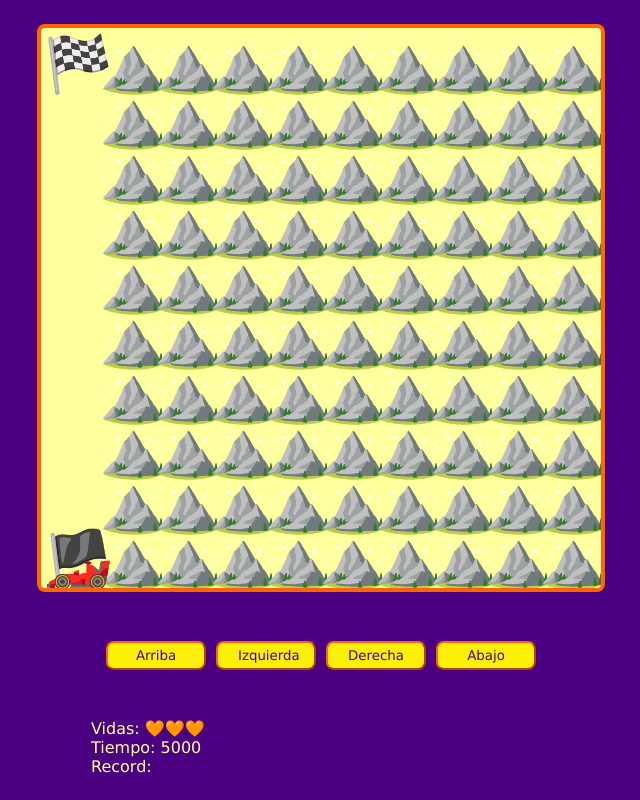
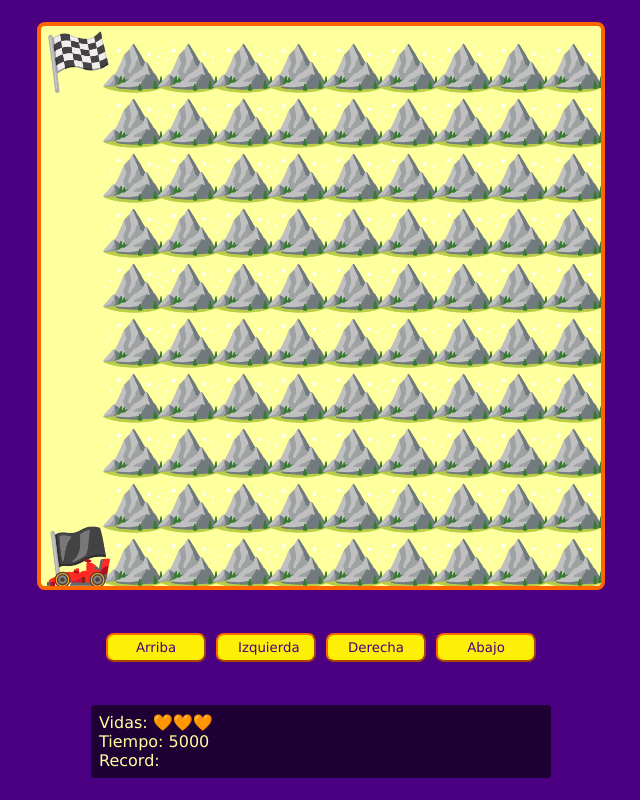
Before and after one commit to Jero-schi/videojuego-js, a plain HTML site: page index.html in a window 1280 px wide. Shown: the whole page, without its empty margins (319-959 px from the left). Drawn offline with Linux system fonts and the light colour scheme.

Commit message:
agregando un fondo al div messages

```diff
--- a/style.css
+++ b/style.css
@@ -58,9 +58,12 @@
   .messages {
     display: flex;
     flex-wrap: wrap;
-    margin: 0 auto;
+    margin: 0 ;
+    padding: 8px;
     width: 80%;
     max-width: 460px;
+    background-color: rgba(0, 0, 0, 0.59);
+    border-radius: 4px;
   }
 
   p {
```
